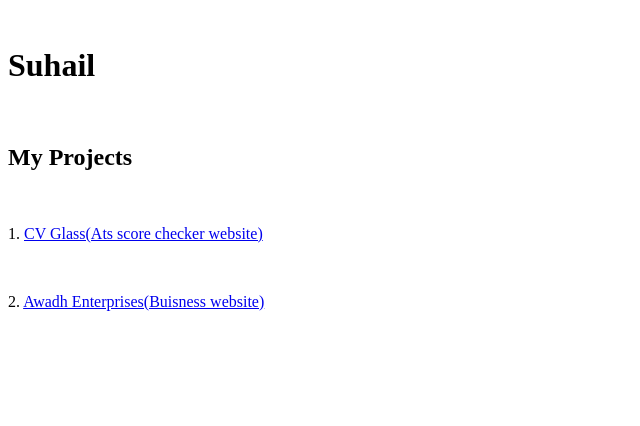
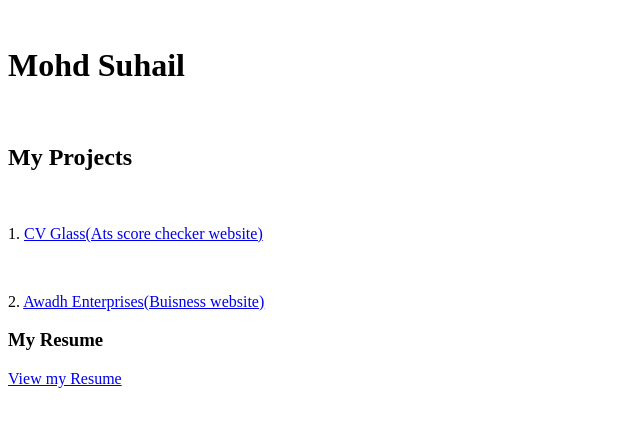
Before and after one commit to Suhail7985/suhail7985.github.io, a plain HTML site: page index.html in a window 1280 px wide. Shown: the whole page, without its empty margins (0-640 px from the left). Drawn offline with Linux system fonts and the light colour scheme.

Commit message:
updated-4

```diff
--- a/index.html
+++ b/index.html
@@ -6,9 +6,11 @@
     <title>Document</title>
 </head>
 <body>
-    <h1>Suhail</h1>
+    <h1>Mohd Suhail</h1>
     <h2>My Projects</h2>
     <p>1. <a href="https://cvglass.onrender.com/" target="_blank">CV Glass(Ats score checker website)</a></p>
     <p>2. <a href="https://adh-enterprises.onrender.com/" target="_blank">Awadh Enterprises(Buisness website)</a></p>
+    <h3>My Resume</h3>
+    <a href="generalizeCV.pdf" target="_blank">View my Resume</a>
 </body>
 </html>
```
Also changed, not shown: 1 other file.
